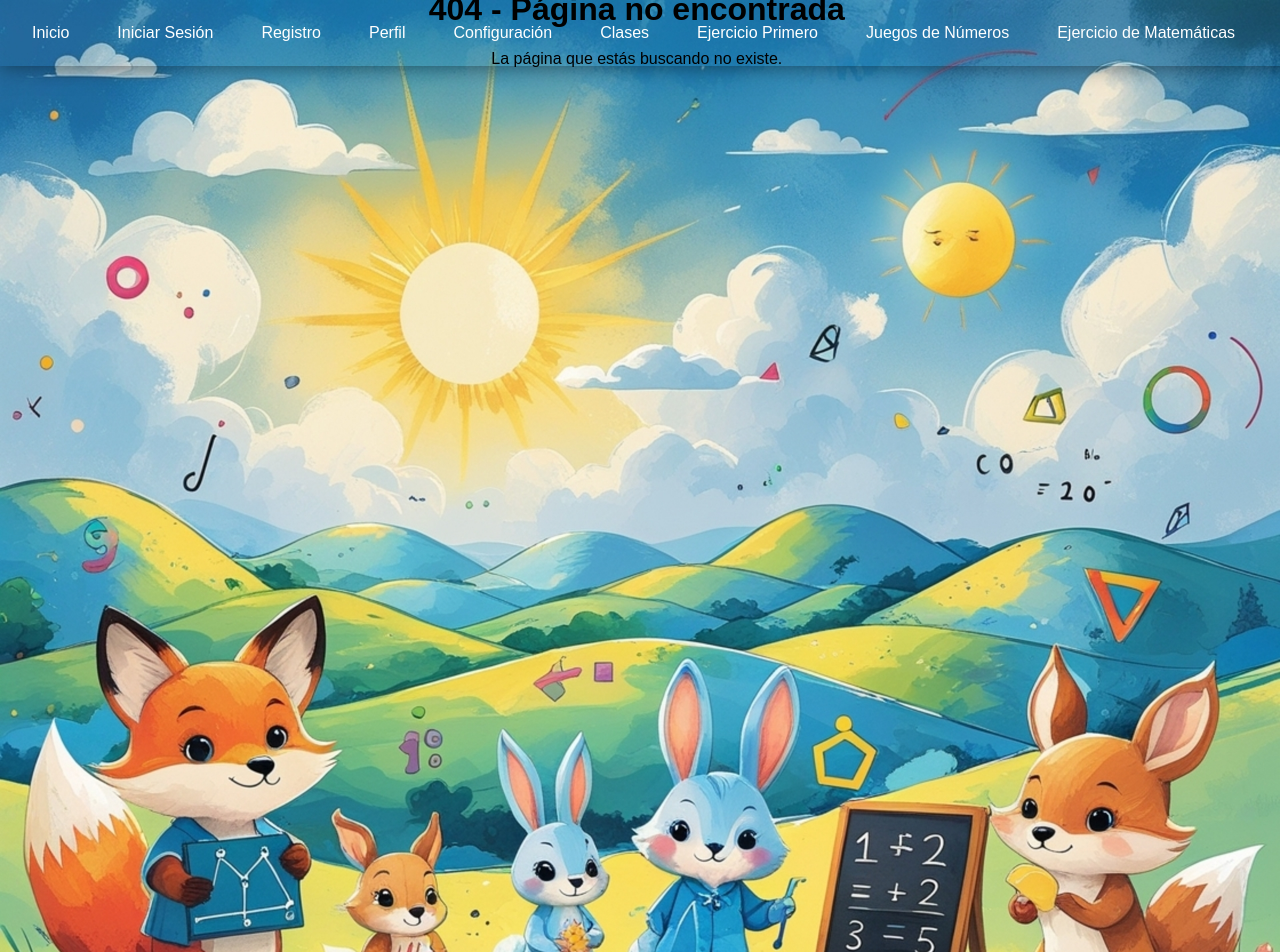
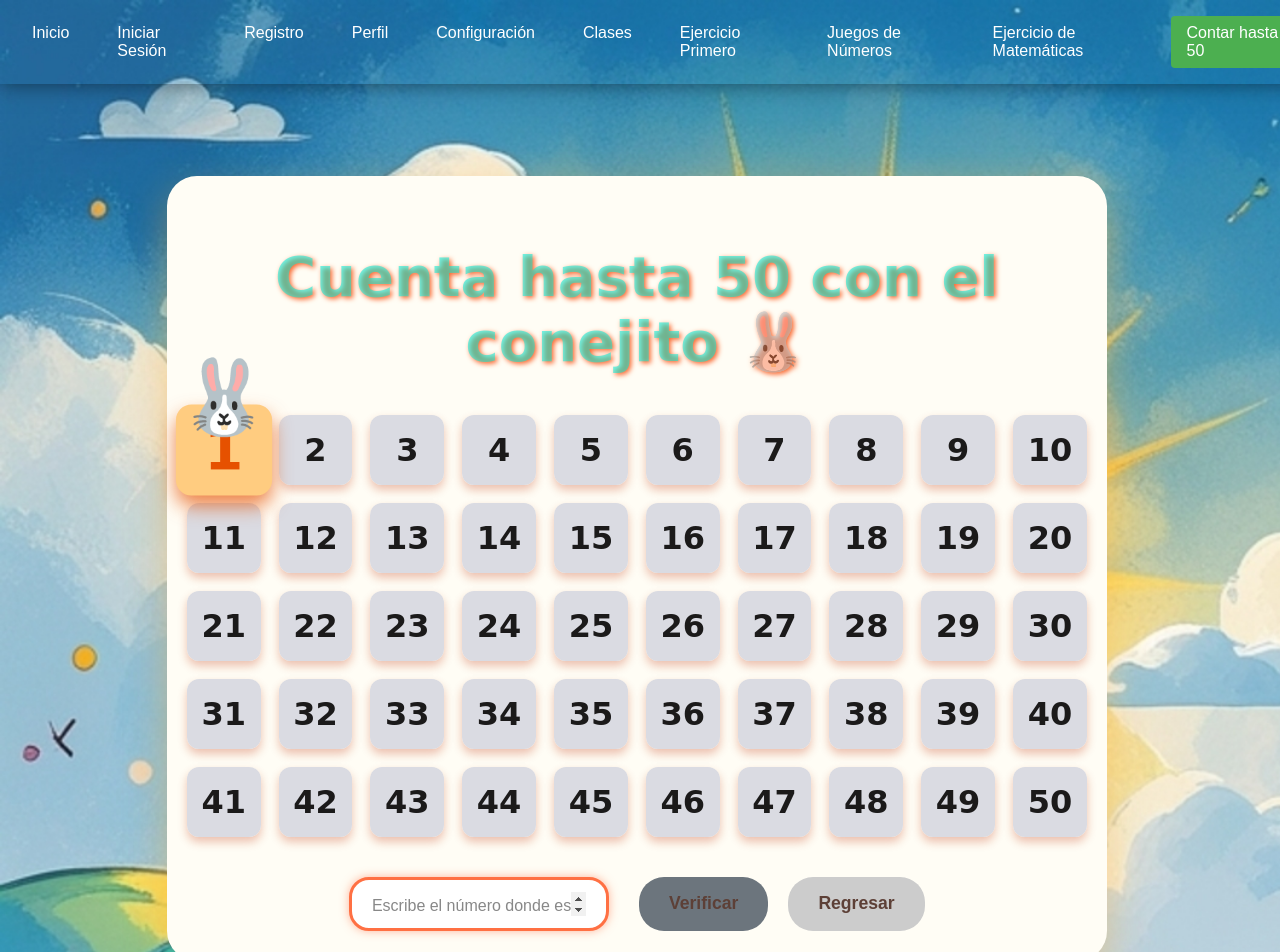
Before and after one commit to gamificacionuniminuto/proyectofinalfronts, a React (Create React App) app: page /contar50 in a window 1280 px wide. Shown: the top 952 px of the page. Built offline with nearby package versions, Linux system fonts and the light colour scheme.

Commit message:
otros css

```diff
--- a/src/App.jsx
+++ b/src/App.jsx
@@ -17,6 +17,7 @@ import Clases from './paginas/clases/clases.jsx';
 import ProgresoNivel from './componentes/ProgresoNivel.jsx';
 import JuegoNumeros from './paginas/juegos/JuegoNumeros.jsx';
 import EjercicioMatematicas from './paginas/EjercisiosMatematicos/EjercicioMatematicasSuma.jsx';
+import Contar50 from './paginas/juegos/contar50.jsx';
 
 function RutaConProgreso() {
   const location = useLocation();
@@ -57,6 +58,9 @@ function App() {
           <Route path="/clases" element={<Clases />} /> {/* Incluí la ruta para Clases */}
           <Route path="/juegonumeros" element={<JuegoNumeros/>} />
           <Route path="/resta" element={<EjercicioMatematicas/>} />
+          <Route path="/contar50" element={<Contar50/>} />
+
+          {/* Rutas protegidas */}
           <Route path="*" element={<NotFound />} />
 
         </Routes>
--- a/src/componentes/Navbar.js
+++ b/src/componentes/Navbar.js
@@ -65,7 +65,12 @@ const Navbar = () => {
       >
         Ejercicio de Matemáticas
       </Link>
-
+      <Link
+        to="/contar50"
+        className={location.pathname === '/contar50' ? 'active' : ''}
+      >
+        Contar hasta 50
+      </Link>
 
 
     </nav>
--- a/src/paginas/Home/Mision.css
+++ b/src/paginas/Home/Mision.css
@@ -1,47 +1,50 @@
+/* Mision.css */
+
 .mission {
-    text-align: center;
-    color: #333;
-    padding: 40px;
-    background-color: #f9f9f9;
-    border-radius: 8px;
-    box-shadow: 0 4px 8px rgba(0, 0, 0, 0.1);
-    margin-top: 30px;
-    width: 100%;
-    max-width: 800px;
-    translate: 3rem 0;
-    background-color: rgba(255, 255, 255, 0.8);
+  background: linear-gradient(135deg, #fceabb4f, #f8b500);
+  margin: 40px auto;
+  padding: 40px 30px;
+  border-radius: 25px;
+  box-shadow: 0 15px 30px rgba(248, 181, 0, 0.4);
+  text-align: center;
+  font-family: 'Comic Sans MS', cursive, sans-serif;
+  color: #4a342e;
+  position: relative;
+  overflow: hidden;
+  transform: translateX(-20px);
+}
+.mission p:hover {
+  color: #3674c4;
+  transform: scale(1.03);
+  transition: all 0.3s ease;
+}
+
+
+
+.mission h1 {
+  font-size: 3.5rem;
+  color: #1207ac;
+  margin-bottom: 30px;
+  text-shadow: 2px 2px 6px #fbc02d;
+  text-align: center;
 
 }
 
-.mission h1 {
-    font-size: 2.5rem;
-    color: #ff9a00;
+.mission h1::before {
+  content: "🚀";
+  font-size: 3.5rem;
+  position: absolute;
+  left: -50px;
+  top: 0;
 }
 
 .mission p {
-    font-size: 1.2rem;
-    color: #444;
-    line-height: 1.6;
-    margin-top: 20px;
-    text-align: justify;
+  font-size: 1.6rem;
+  font-weight: 600;
+  line-height: 1.6;
+  max-width: 700px;
+  margin: 0 auto;
+  user-select: none;
+  transition: color 0.3s ease, transform 0.3s ease;
+  cursor: default;
 }
-
-@media (max-width: 768px) {
-    .mission h1 {
-        font-size: 2rem;
-    }
-
-    .mission p {
-        font-size: 1rem;
-    }
-}
-
-@media (max-width: 480px) {
-    .mission h1 {
-        font-size: 1.5rem;
-    }
-
-    .mission p {
-        font-size: 0.9rem;
-    }
-}
--- a/src/paginas/Home/Mision.js
+++ b/src/paginas/Home/Mision.js
@@ -1,15 +1,31 @@
 import React from 'react';
-import './Mision.css'; // Asegúrate de importar el archivo de estilos
+import { motion } from 'framer-motion';
+import './Mision.css';
 
 const Mission = () => {
   return (
-    <div className="mission">
-      <h1>Nuestra Misión</h1>
-      <p>
+    <motion.div
+      className="mission"
+      initial={{ opacity: 0, y: 40 }}
+      animate={{ opacity: 1, y: 0 }}
+      transition={{ duration: 0.8 }}
+    >
+      <motion.h1
+        initial={{ opacity: 0, scale: 0.8 }}
+        animate={{ opacity: 1, scale: 1 }}
+        transition={{ duration: 0.6, delay: 0.2 }}
+      >
+         Misión
+      </motion.h1>
+      <motion.p
+        initial={{ opacity: 0, x: -30 }}
+        animate={{ opacity: 1, x: 0 }}
+        transition={{ duration: 0.6, delay: 0.4 }}
+      >
         En AprendeKids, nuestra misión es ofrecer un entorno educativo personalizado e innovador que potencie el desarrollo académico de los niños, utilizando inteligencia artificial para adaptarnos a sus necesidades y habilidades individuales, y hacer del aprendizaje una experiencia divertida y significativa.
-      </p>
-    </div>
+      </motion.p>
+    </motion.div>
   );
-}
+};
 
 export default Mission;
--- a/src/paginas/Home/QuienesSomos.css
+++ b/src/paginas/Home/QuienesSomos.css
@@ -21,11 +21,12 @@ body {
     justify-content: center;
     align-items: center;
     flex-grow: 1;
-    background-color: aliceblue;
-    border-radius: 10px;
+    background: linear-gradient(135deg, #e488092f, #e4dedc7c);
+
+    border-radius: 30px;
     box-shadow: 0 4px 8px rgba(0, 0, 0, 0.2);
     margin: 1%;
-    transform: translate(5rem, 0);
+    transform: translate(1rem, 0);
     width: 90%; /* Cambiado a un porcentaje para que sea más responsivo */
     max-width: 1100px;
     translate: center;
@@ -39,6 +40,109 @@ body {
     font-size: 2.5rem;
     color: #ff9a00;
     margin-bottom: 20px;
+    font-family: 'Comic Sans MS', cursive, sans-serif;
+}
+@media (max-width: 600px) {
+  .quienes-somos {
+    padding: 30px 15px;
+  }
+  .quienes-somos h2 {
+    font-size: 2.5rem;
+  }
+  .quienes-somos p {
+    font-size: 1.3rem;
+  }
+}
+
+.quienes-somos h2 {
+  font-size: 3.5rem;
+  color: #ff7043;
+  margin-bottom: 30px;
+  text-shadow: 2px 2px 4px #ffccbc;
+font-family: 'Comic Sans MS', cursive, sans-serif;
+}
+
+.quienes-somos p {
+  font-size: 1.6rem;
+  line-height: 1.6;
+  margin-bottom: 20px;
+  font-weight: bold;
+  user-select: none;
+  font-family: 'Comic Sans MS', cursive, sans-serif;
+}
+.quienes-somos::before,
+.quienes-somos::after {
+  content: "🐰🌟🐥🌈🐝";
+  font-size: 2rem;
+  position: absolute;
+  opacity: 0.15;
+  animation: floatBubbles 10s linear infinite;
+  user-select: none;
+}
+
+.quienes-somos::before {
+  top: 10px;
+  left: 10px;
+  animation-delay: 0s;
+}
+
+.quienes-somos::after {
+  bottom: 10px;
+  right: 10px;
+  animation-delay: 5s;
+}
+
+@keyframes floatBubbles {
+  0% { transform: translateY(0) translateX(0) rotate(0deg); }
+  50% { transform: translateY(-15px) translateX(10px) rotate(15deg); }
+  100% { transform: translateY(0) translateX(0) rotate(0deg); }
+}
+.quienes-somos h2 {
+  font-size: 3.5rem;
+  color: #ff7043;
+  margin-bottom: 30px;
+  text-shadow: 2px 2px 4px #ffccbc;
+  position: relative;
+}
+
+.quienes-somos h2::before {
+  content: "🎓 ";
+  font-size: 3.5rem;
+  position: absolute;
+  left: -50px;
+  top: 0;
+}
+
+.quienes-somos p {
+  font-size: 1.6rem;
+  line-height: 1.6;
+  margin-bottom: 20px;
+  font-weight: 500;
+  user-select: none;
+  transition: color 0.3s ease, transform 0.3s ease;
+  cursor: default;
+}
+
+.quienes-somos p:hover {
+  color: #ff7043;
+  transform: scale(1.05);
+}
+
+/* Para pantallas pequeñas */
+@media (max-width: 600px) {
+  .quienes-somos {
+    padding: 30px 15px;
+  }
+  .quienes-somos h2 {
+    font-size: 2.5rem;
+  }
+  .quienes-somos h2::before {
+    font-size: 2.5rem;
+    left: -40px;
+  }
+  .quienes-somos p {
+    font-size: 1.3rem;
+  }
 }
 
 .logo {
--- a/src/paginas/Home/Team.css
+++ b/src/paginas/Home/Team.css
@@ -1,20 +1,22 @@
+/* Team.css */
+
 .team-section {
+  max-width: 900px;
+  margin: 40px auto;
+  padding: 30px 20px;
+  background: linear-gradient(135deg, #a8edea, #fed6e3);
+  border-radius: 25px;
+  box-shadow: 0 10px 25px rgba(0, 0, 0, 0.1);
   text-align: center;
-    padding: 20px 20px;
-    background-color: #f9f9f9;
-    color: #333;
-    border-radius: 8px;
-    box-shadow: 0 4px 8px rgba(0, 0, 0, 0.1);
-    margin: 20px auto;
-    max-width: 1000px;
-    background-color: rgba(255, 255, 255, 0.8); /* Ancho máximo para la sección */
-
+  font-family: 'Poppins', sans-serif;
+  color: #3e3e3e;
 }
 
 .team-section h1 {
-    font-size: 2.5rem;
-    color: #ff9a00; /* O el color principal de tu marca */
+  font-size: 3rem;
   margin-bottom: 40px;
+  color: #ff6f61;
+  text-shadow: 1px 1px 3px #fcbfbb;
 }
 
 .team-members {
@@ -25,46 +27,48 @@
 }
 
 .team-member {
-    width: 250px;
-    text-align: center;
-    background-color: #fff;
-    border-radius: 10px;
-    box-shadow: 0 4px 8px rgba(0, 0, 0, 0.1);
+  background: white;
+  border-radius: 20px;
+  box-shadow: 0 8px 20px rgba(255, 111, 97, 0.3);
+  width: 220px;
   padding: 20px;
   transition: transform 0.3s ease;
+  cursor: default;
+}
+
+.team-member:hover {
+  transform: translateY(-10px);
+  box-shadow: 0 12px 30px rgba(255, 111, 97, 0.6);
 }
 
 .team-member img {
   width: 100%;
-    border-radius: 50%;
-    margin-bottom: 20px;
+  height: 220px;
   object-fit: cover;
+  border-radius: 15px;
+  margin-bottom: 15px;
+  border: 3px solid #ff6f61;
 }
 
 .team-member h2 {
   font-size: 1.5rem;
-    margin: 10px 0;
-    color: #333;
+  margin: 0;
+  color: #d84315;
+  font-weight: 700;
+  user-select: none;
 }
 
-.team-member p {
-    font-size: 1rem;
-    color: #666;
-    margin: 0;
-}
-
-.team-member:hover {
-    transform: translateY(-10px);
-}
-
-@media (max-width: 768px) {
+/* Responsive para móviles */
+@media (max-width: 600px) {
   .team-members {
     flex-direction: column;
     align-items: center;
+    gap: 25px;
   }
-
   .team-member {
-        width: 80%;
-        margin-bottom: 20px;
+    width: 90%;
+  }
+  .team-member img {
+    height: 180px;
   }
 }
--- a/src/paginas/Home/Vision.css
+++ b/src/paginas/Home/Vision.css
@@ -1,46 +1,93 @@
+/* Vision.css */
+
 .vision {
-    text-align: center;
-    color: #333;
-    padding: 40px;
-    background-color: #f9f9f9;
-    border-radius: 8px;
-    box-shadow: 0 4px 8px rgba(0, 0, 0, 0.1);
-    margin-top: 30px;
-    width: 100%;
-    max-width: 800px;
-    translate: 3rem 0;
-    background-color: rgba(255, 255, 255, 0.8);
+  background: linear-gradient(135deg, #a8ede977, #fed6e3);
+  margin: 40px auto;
+  padding: 40px 30px;
+  border-radius: 25px;
+  box-shadow: 0 15px 30px rgba(255, 182, 193, 0.5);
+  text-align: center;
+  font-family: 'Comic Sans MS', cursive, sans-serif;
+  color: #3e3e3e;
+  position: relative;
+  overflow: hidden;
 }
 
 .vision h1 {
-    font-size: 2.5rem;
-    color: #ff9a00;
+
+  font-size: 3.5rem;
+  color: #ff6f61;
+  margin-bottom: 20px;
+  text-shadow: 2px 2px 6px #fcd1c8;
+  position: relative;
+}
+
+.vision h1::before {
+  content: "🌟";
+  font-size: 3.5rem;
+  position: absolute;
+  left: -50px;
+  top: 0;
 }
 
 .vision p {
-    font-size: 1.2rem;
-    color: #444;
-    line-height: 1.6;
-    margin-top: 20px;
-    text-align: justify;
+  font-size: 1.6rem;
+  font-weight: 600;
+  line-height: 1.6;
+  max-width: 700px;
+  margin: 0 auto;
+  user-select: none;
+  transition: color 0.3s ease, transform 0.3s ease;
+  cursor: default;
 }
 
-@media (max-width: 768px) {
-    .vision h1 {
-        font-size: 2rem;
-    }
-
-    .vision p {
-        font-size: 1rem;
-    }
+.vision p:hover {
+  color: #ff6f61;
+  transform: scale(1.05);
 }
 
-@media (max-width: 480px) {
-    .vision h1 {
-        font-size: 1.5rem;
-    }
+/* Animación de pequeñas estrellas flotantes alrededor */
+.vision::before,
+.vision::after {
+  content: "✨🌈🎈";
+  font-size: 2rem;
+  position: absolute;
+  opacity: 0.15;
+  animation: floatStars 10s linear infinite;
+  user-select: none;
+}
 
-    .vision p {
-        font-size: 0.9rem;
-    }
+.vision::before {
+  top: 15px;
+  left: 15px;
+  animation-delay: 0s;
 }
+
+.vision::after {
+  bottom: 15px;
+  right: 15px;
+  animation-delay: 5s;
+}
+
+@keyframes floatStars {
+  0% { transform: translateY(0) translateX(0) rotate(0deg); }
+  50% { transform: translateY(-15px) translateX(10px) rotate(15deg); }
+  100% { transform: translateY(0) translateX(0) rotate(0deg); }
+}
+
+/* Responsivo para móviles */
+@media (max-width: 600px) {
+  .vision {
+    padding: 30px 15px;
+  }
+  .vision h1 {
+    font-size: 2.5rem;
+  }
+  .vision h1::before {
+    font-size: 2.5rem;
+    left: -40px;
+  }
+  .vision p {
+    font-size: 1.3rem;
+  }
+}
--- a/src/paginas/Home/Vision.js
+++ b/src/paginas/Home/Vision.js
@@ -4,7 +4,7 @@ import './Vision.css'; // Asegúrate de importar el archivo de estilos
 const Vision = () => {
   return (
     <div className="vision">
-      <h1>Nuestra Visión</h1>
+      <h1> Visión</h1>
       <p>
         En AprendeKids, nuestra visión es ser líderes en la educación del futuro, ofreciendo soluciones personalizadas e innovadoras que permitan a cada niño desarrollar su máximo potencial, utilizando tecnología avanzada y metodologías pedagógicas de vanguardia.
       </p>
--- a/src/paginas/Home/home.js
+++ b/src/paginas/Home/home.js
@@ -1,6 +1,6 @@
 import React from 'react';
 import './home.css';
-import logo from './logosinfondo.png';
+import logo from './logosinfondo.png'; // Asegúrate de que la ruta sea correcta
 import QuienesSomos from './QuienesSomos';
 import Mision from './Mision';
 import Vision from './Vision';
--- /dev/null
+++ b/src/paginas/juegos/Contar50.css
@@ -0,0 +1,124 @@
+/* Contenedor principal centrado */
+.contenedor-principal {
+  max-width: 900px;
+  margin: 16rem auto;
+  padding: 30px 20px;
+  background: #fffdf5;
+  border-radius: 30px;
+  box-shadow: 0 15px 40px rgba(255, 167, 38, 0.4);
+  text-align: center;
+  font-family: 'Comic Sans MS', cursive, sans-serif;
+}
+
+.titulo-juego {
+  font-size: 3.5rem;
+  color: #00efdb8c;
+  margin-bottom: 40px;
+  text-shadow: 2px 2px 5px #fa6b33;
+}
+
+/* Camino con números en grid */
+.contenedor-camino {
+  display: grid;
+  grid-template-columns: repeat(10, 1fr);
+  grid-gap: 18px;
+  margin-bottom: 40px;
+  user-select: none;
+}
+
+/* Estilo para cada número */
+.numero {
+  background: #d5d7e0e0;
+  color: #1b1a1a;
+  font-size: 2rem;
+  font-weight: bold;
+  border-radius: 12px;
+  height: 70px;
+  line-height: 70px;
+  position: relative;
+  transition: transform 0.3s ease;
+  cursor: default;
+  box-shadow: 0 5px 10px rgba(191, 54, 12, 0.3);
+}
+
+.numero.activo {
+  background: #ffcc80;
+  color: #e65100;
+  font-size: 2.7rem;
+  transform: scale(1.3);
+  box-shadow: 0 8px 15px rgba(230, 81, 0, 0.7);
+  z-index: 10;
+}
+
+/* Conejo sobre número activo */
+.conejo {
+  position: absolute;
+  top: -40px;
+  left: 50%;
+  transform: translateX(-50%);
+  font-size: 3.5rem;
+  animation: bounce 1.5s infinite;
+}
+
+/* Animación de rebote */
+@keyframes bounce {
+  0%, 100% { transform: translate(-50%, 0); }
+  50% { transform: translate(-50%, -20px); }
+}
+
+/* Contenedor para input y botones */
+.contenedor-respuesta-juego {
+  display: flex;
+  justify-content: center;
+  gap: 20px;
+  flex-wrap: wrap;
+}
+
+/* Input */
+.campo-respuesta {
+  padding: 12px 20px;
+  font-size: 1.3rem;
+  border: 3px solid #ffab91;
+  border-radius: 20px;
+  width: 260px;
+  outline: none;
+  transition: border-color 0.3s ease;
+}
+
+.campo-respuesta:focus {
+  border-color: #ff7043;
+  box-shadow: 0 0 10px rgba(255, 112, 67, 0.5);
+}
+
+/* Botones */
+.boton-verificar, .boton-regresar {
+  background-color: #ffca28;
+  border: none;
+  border-radius: 25px;
+  color: #5d4037;
+  font-weight: bold;
+  font-size: 1.1rem;
+  padding: 12px 30px;
+  cursor: pointer;
+  transition: background-color 0.3s ease;
+  user-select: none;
+}
+
+.boton-verificar:hover, .boton-regresar:hover {
+  background-color: #72cf34;
+}
+
+.boton-regresar:disabled {
+  background-color: #ccc;
+  cursor: not-allowed;
+}
+
+/* Mensaje de feedback */
+.mensaje-juego {
+  margin-top: 25px;
+  font-size: 1.4rem;
+  font-weight: bold;
+  color: #5d4037;
+  min-height: 30px;
+  user-select: none;
+}
--- /dev/null
+++ b/src/paginas/juegos/contar50.jsx
@@ -0,0 +1,115 @@
+import React, { useState, useEffect, useRef } from 'react';
+import './Contar50.css';
+
+const totalNumeros = 50;
+const numerosPorFila = 10;
+
+const CuentaHasta50 = () => {
+  const [numeroActual, setNumeroActual] = useState(1);
+  const [respuesta, setRespuesta] = useState('');
+  const [mensaje, setMensaje] = useState('');
+  const inputRef = useRef(null);
+
+  useEffect(() => {
+    if ('speechSynthesis' in window) {
+      const mensajeVoz = new SpeechSynthesisUtterance(numeroActual.toString());
+      mensajeVoz.lang = 'es-ES';
+      window.speechSynthesis.cancel();
+      window.speechSynthesis.speak(mensajeVoz);
+    }
+    setMensaje('');
+    setRespuesta('');
+    if (inputRef.current) {
+      inputRef.current.focus();
+    }
+  }, [numeroActual]);
+
+  const verificarRespuesta = () => {
+    const respNum = parseInt(respuesta, 10);
+    if (isNaN(respNum)) {
+      setMensaje('Por favor, ingresa un número válido.');
+      return;
+    }
+    if (respNum === numeroActual) {
+      setMensaje('¡Correcto! 🎉');
+      if (numeroActual < totalNumeros) {
+        setTimeout(() => {
+          setNumeroActual(numeroActual + 1);
+        }, 1000);
+      } else {
+        setMensaje('¡Felicidades, completaste el juego! 🏆');
+      }
+    } else {
+      setMensaje(`Oops, intenta de nuevo. El número correcto es ${numeroActual}.`);
+      if ('speechSynthesis' in window) {
+        const avisoVoz = new SpeechSynthesisUtterance(`Intenta de nuevo. El número correcto es ${numeroActual}`);
+        avisoVoz.lang = 'es-ES';
+        window.speechSynthesis.cancel();
+        window.speechSynthesis.speak(avisoVoz);
+      }
+      setRespuesta('');
+      if (inputRef.current) {
+        inputRef.current.focus();
+      }
+    }
+  };
+
+  const regresarNumero = () => {
+    if (numeroActual > 1) {
+      setNumeroActual(numeroActual - 1);
+    }
+  };
+
+  return (
+    <div className="contenedor-principal">
+      <h1 className="titulo-juego">Cuenta hasta 50 con el conejito 🐰</h1>
+      <div className="contenedor-camino">
+        {[...Array(totalNumeros)].map((_, i) => {
+          const fila = Math.floor(i / numerosPorFila);
+          const col = i % numerosPorFila;
+          const esNumeroActual = numeroActual === i + 1;
+
+          return (
+            <div
+              key={i}
+              className={`numero ${esNumeroActual ? 'activo' : ''}`}
+              style={{
+                gridRowStart: fila + 1,
+                gridColumnStart: col + 1,
+              }}
+            >
+              {i + 1}
+              {esNumeroActual && <span className="conejo">🐰</span>}
+            </div>
+          );
+        })}
+      </div>
+
+      <div className="contenedor-respuesta-juego">
+        <input
+          ref={inputRef}
+          type="number"
+          value={respuesta}
+          onChange={(e) => setRespuesta(e.target.value)}
+          placeholder="Escribe el número donde está el conejo"
+          className="campo-respuesta"
+          onKeyDown={(e) => {
+            if (e.key === 'Enter') {
+              verificarRespuesta();
+            }
+          }}
+        />
+        <button onClick={verificarRespuesta} className="boton-verificar" disabled={!respuesta}>
+          Verificar
+        </button>
+        <button onClick={regresarNumero} className="boton-regresar" disabled={numeroActual === 1}>
+          Regresar
+        </button>
+      </div>
+
+      {mensaje && <div className="mensaje-juego">{mensaje}</div>}
+    </div>
+  );
+};
+
+export default CuentaHasta50;
```
Also changed, not shown: 1 other file (tests, documents, lock files or other folders). Lines whose indentation alone changed are shown as unchanged.
